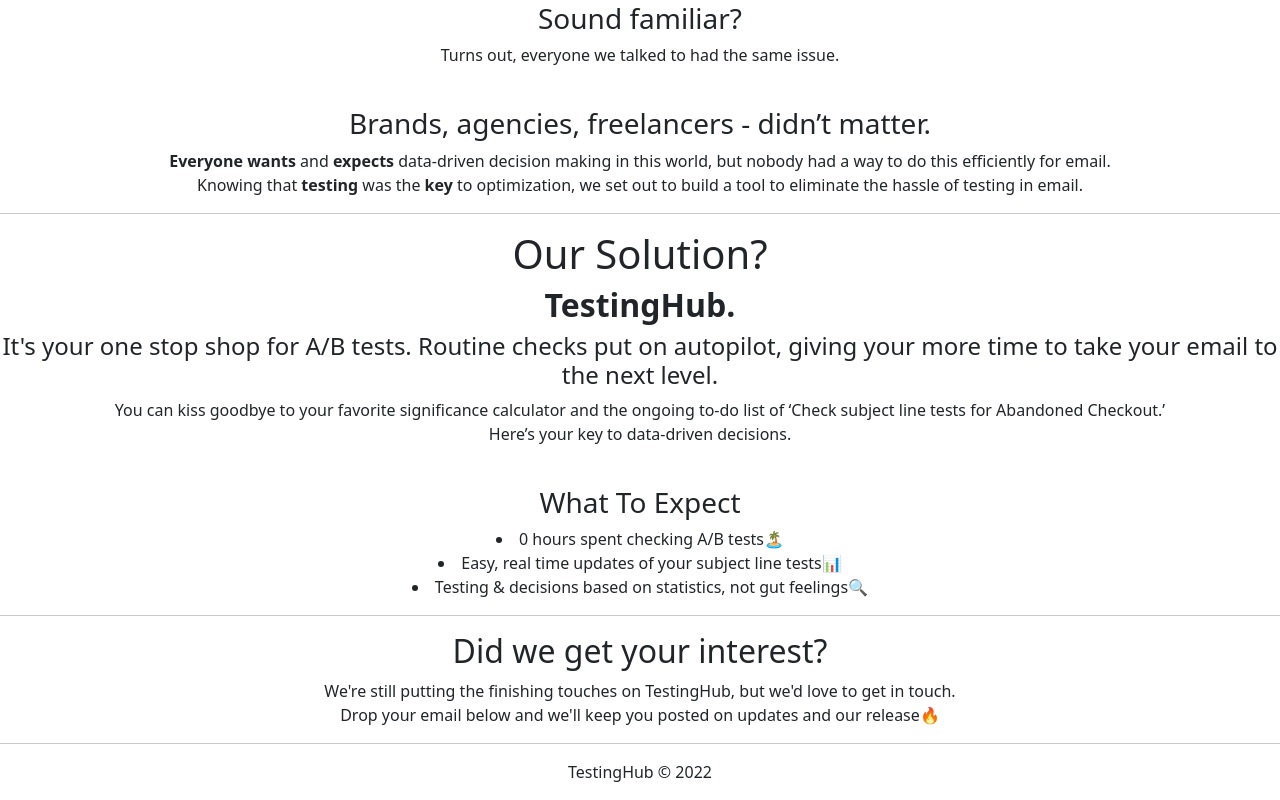
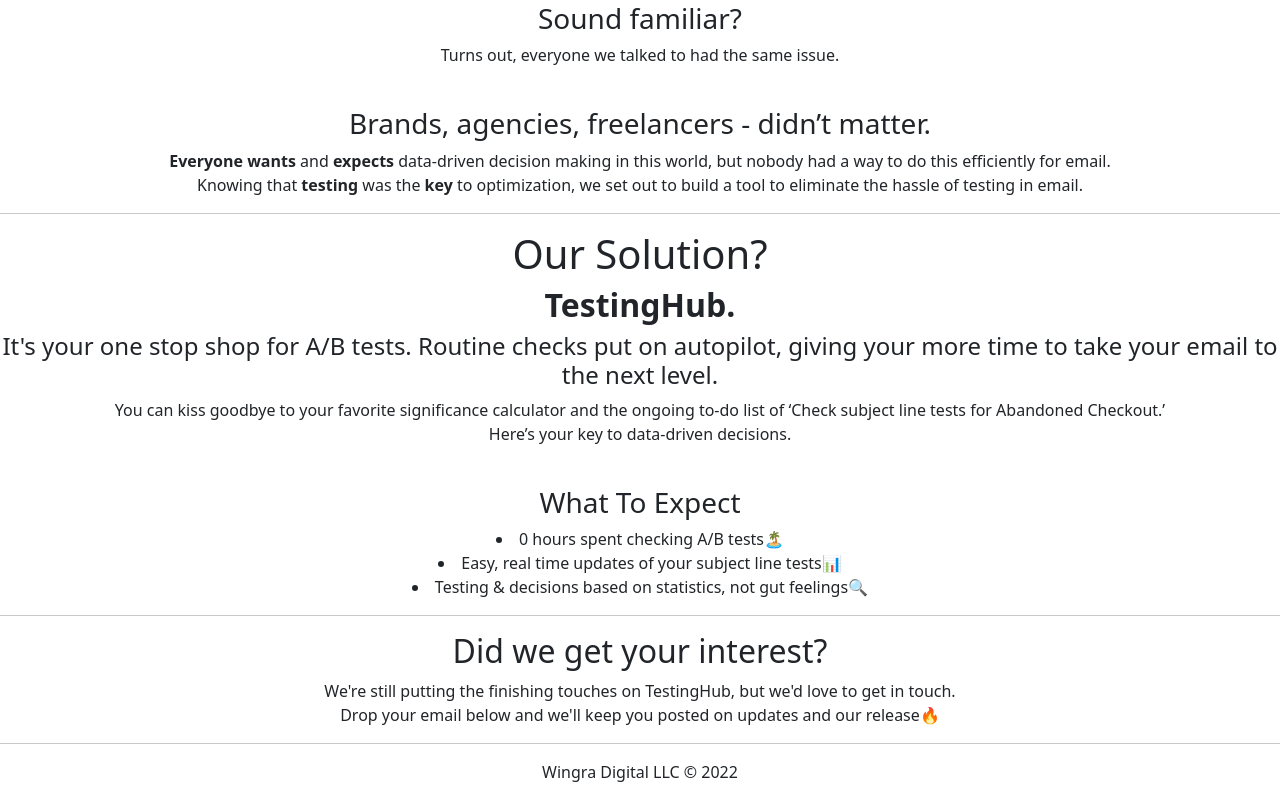
Before and after one commit to anhvungoc21/testing-hub, a Next.js app in the folder testinghub-application/: page / in a window 1280 px wide. Shown: the part 345-1145 px from the top of the page. Built offline with nearby package versions, Linux system fonts and the light colour scheme.

Commit message:
Fix Sign Out and Footer

```diff
--- a/testinghub-application/components/Center.js
+++ b/testinghub-application/components/Center.js
@@ -23,7 +23,7 @@
           <h1 className="text-7xl">Testing Hub</h1>
         </div>
       </section> */}
-      <img onClick={signOut} className="absolute cursor-pointer top-5 right-8 w-10 h-10 rounded-full" src={ session?.user.image } />
+      <btn onClick={signOut} className="absolute cursor-pointer top-5 right-8 w-10 h-10 rounded-full" src={ session?.user.image }>Sign Out</btn>
 
       <div className={"bg-[#FFFFF5]"}>
         <SearchBox
--- a/testinghub-application/components/Footer.js
+++ b/testinghub-application/components/Footer.js
@@ -3,7 +3,7 @@
 export default function Footer() {
   return (
     <footer section>
-      <p className="center topPadding">TestingHub © 2022 </p>
+      <p className="center topPadding">Wingra Digital LLC © 2022 </p>
     </footer>
   );
 }
```
